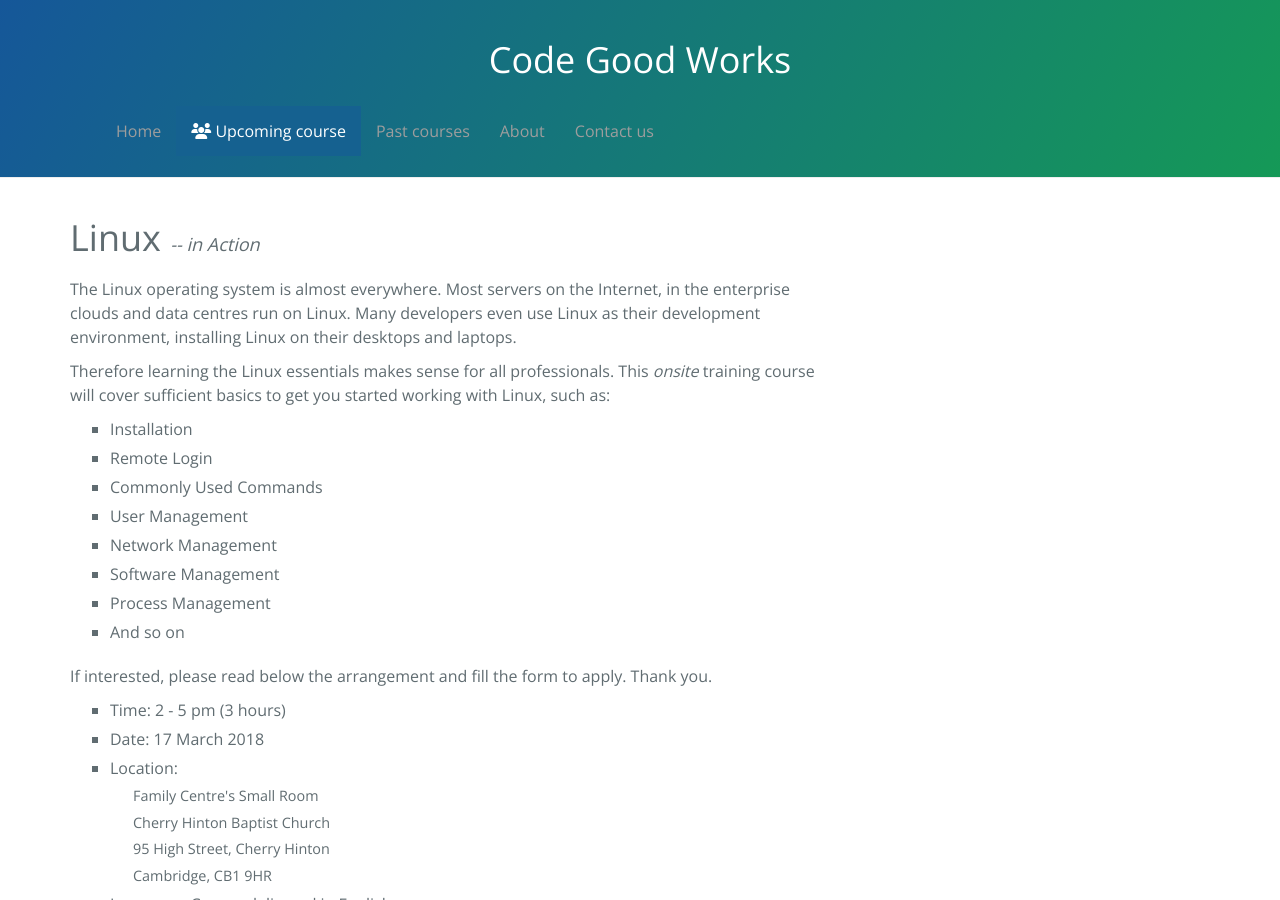
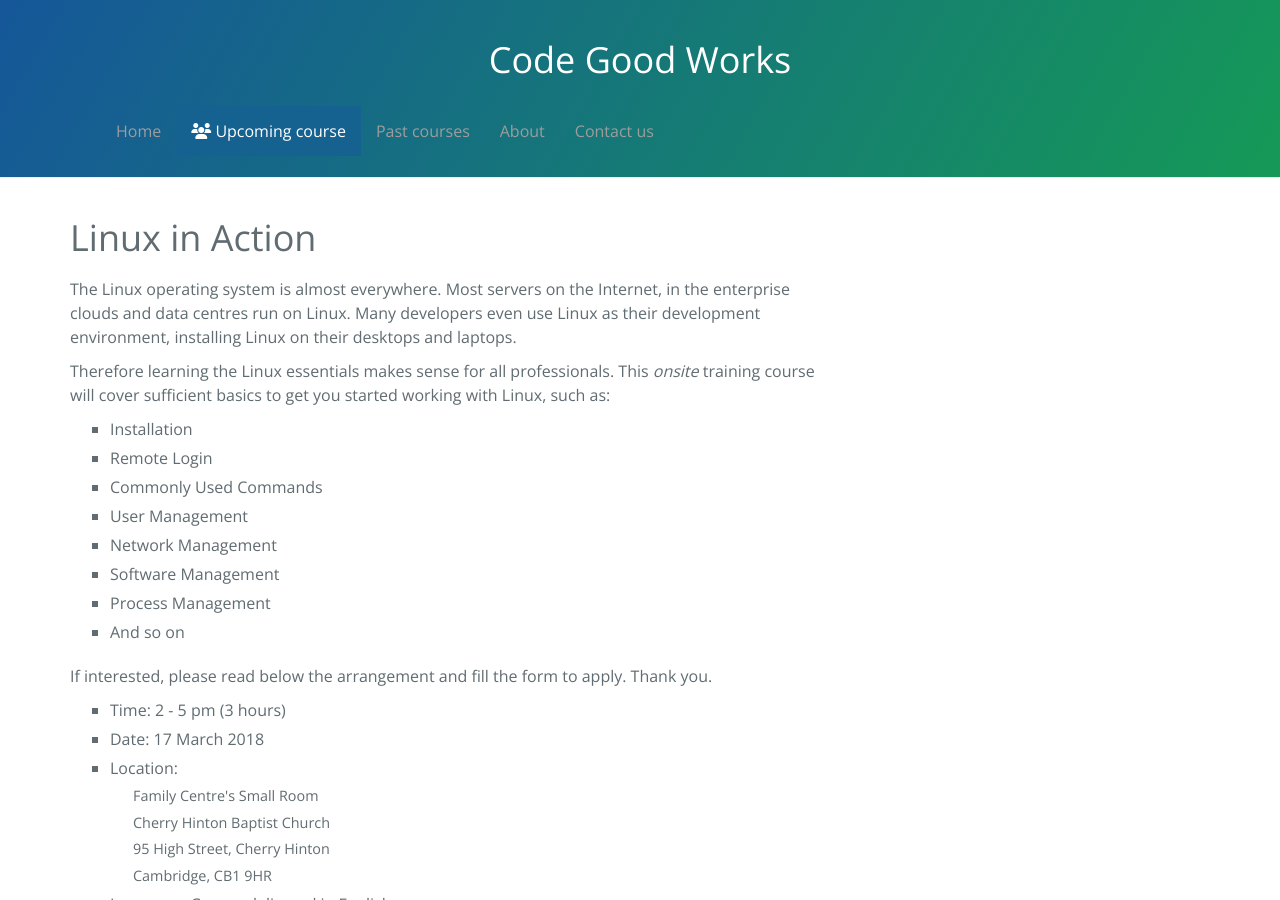
Before and after one commit to yucigou/codegoodworks, a Jekyll site: the page built from enrolment.md, in a window 1280 px wide and 900 px high. Built offline with Jekyll 4.4.1, drawn with Linux system fonts in a browser that asks for light colours; nearby versions of some CDN libraries.

Commit message:
Update course info

```diff
--- a/enrolment.md
+++ b/enrolment.md
@@ -14,7 +14,7 @@ title: Free onsite courses for beginners - Code Good Works
 <!--</picture>-->
 
 <header>
-  <h1>Linux <span class="subtitle">-- in Action</span></h1>
+  <h1>Linux in Action</h1>
 </header>
 
 <p>The Linux operating system is almost everywhere. Most servers on the Internet, in the enterprise clouds and data centres run on Linux. Many developers even use Linux as their development environment, installing Linux on their desktops and laptops.</p>
```
